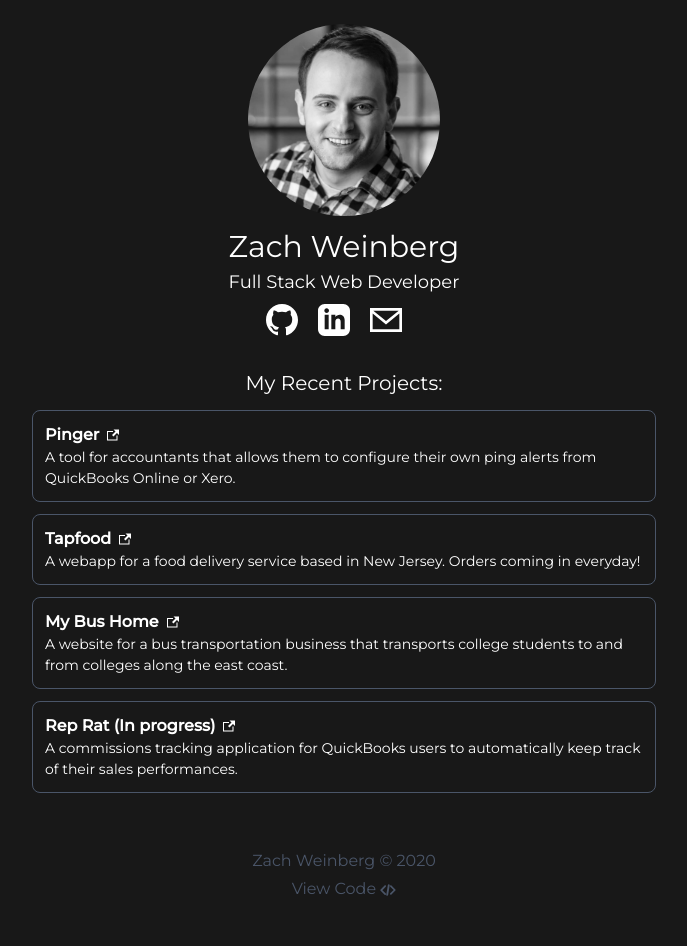
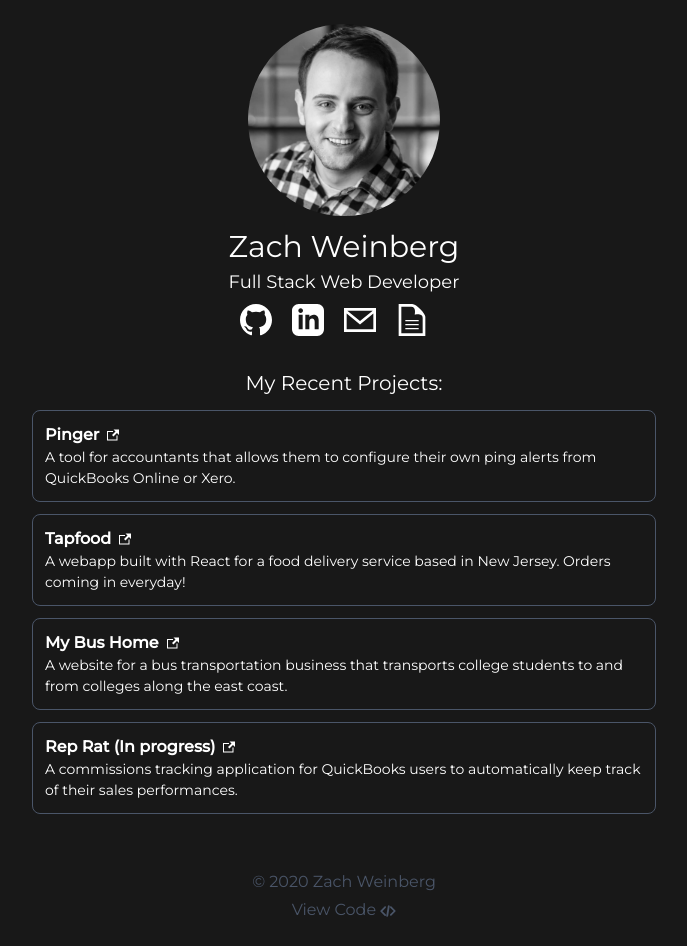
Before and after one commit to zachweinberg/personal-site, a Next.js app: page / in a window 1280 px wide. Shown: the whole page, without its empty margins (296-983 px from the left). Before the commit the page ends 925 px from the top, so only its background shows below. Built offline with nearby package versions, Linux system fonts and the light colour scheme.

Commit message:
resume icon

```diff
--- a/components/Bio.js
+++ b/components/Bio.js
@@ -1,5 +1,6 @@
 import GithubIcon from '../components/icons/Github'
 import LinkedinIcon from '../components/icons/Linkedin'
+import PaperIcon from '../components/icons/Paper'
 import EmailIcon from '../components/icons/Email'
 
 const Bio = () => {
@@ -18,6 +19,9 @@ const Bio = () => {
         <a href="mailto:zweinberg3@gmail.com">
           <EmailIcon fill="#fff" className="mr-5 h-8 w-8 fill-current hover:text-red-500 fade-color" />
         </a>
+        <a href="/resume.pdf" target="_blank">
+          <PaperIcon fill="#fff" className="mr-5 h-8 w-8 fill-current hover:text-yellow-500 fade-color" />
+        </a>
       </div>
     </div>
   )
--- a/components/Layout.js
+++ b/components/Layout.js
@@ -10,7 +10,7 @@ const Layout = ({ children }) => {
       <main className="antialiased flex flex-col min-h-screen max-w-2xl mx-auto p-6 text-white">
         {children}
         <footer className="text-center text-gray-700 mt-5">
-          <p className="mb-1">Zach Weinberg &copy; {new Date().getFullYear()}</p>
+          <p className="mb-1">&copy; {new Date().getFullYear()} Zach Weinberg</p>
           <a
             className="hover:text-gray-300 fade-color"
             href="https://github.com/zachweinberg/zachweinberg.com"
--- /dev/null
+++ b/components/icons/Paper.js
@@ -0,0 +1,5 @@
+export default props => (
+  <svg {...props} xmlns="http://www.w3.org/2000/svg" viewBox="0 0 24 24">
+    <path d="M11.362 2c4.156 0 2.638 6 2.638 6s6-1.65 6 2.457v11.543h-16v-20h7.362zm.827-2h-10.189v24h20v-14.386c0-2.391-6.648-9.614-9.811-9.614zm4.811 13h-10v-1h10v1zm0 2h-10v1h10v-1zm0 3h-10v1h10v-1z" />
+  </svg>
+)
--- a/projects.json
+++ b/projects.json
@@ -7,7 +7,7 @@
 
   {
     "title": "Tapfood",
-    "description": "A webapp for a food delivery service based in New Jersey. Orders coming in everyday!",
+    "description": "A webapp built with React for a food delivery service based in New Jersey. Orders coming in everyday!",
     "url": "https://www.tapfood.us"
   },
   {
```
